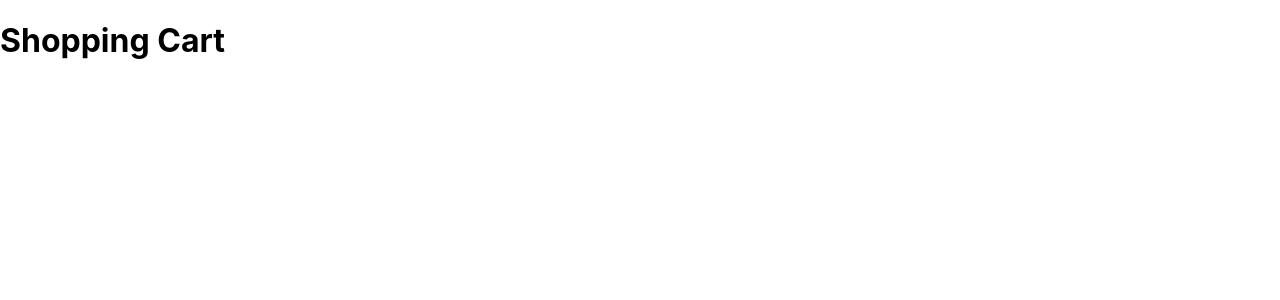
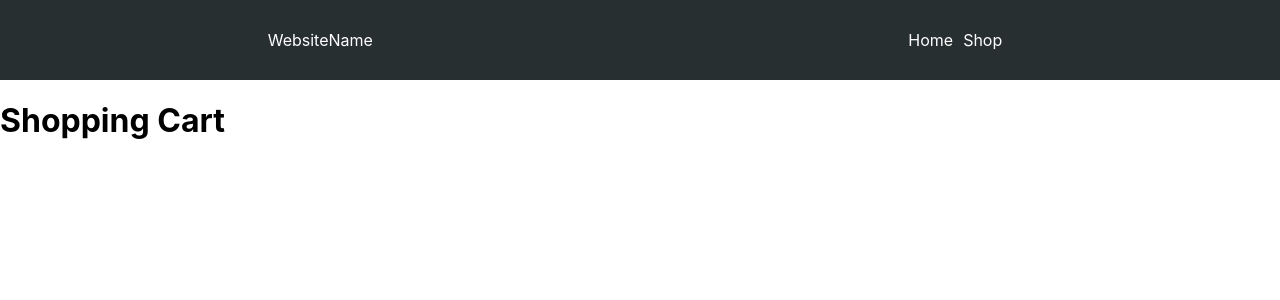
Before and after one commit to jw287962/shopping-cart, a React (Create React App) app: page /shop in a window 1280 px wide. Shown: the top 300 px of the page. Built offline with nearby package versions, Linux system fonts and the light colour scheme.

Commit message:
made nav

```diff
--- /dev/null
+++ b/src/Nav.js
@@ -0,0 +1,17 @@
+import { Link } from "react-router-dom"
+import './css/nav.css'
+
+
+export const Nav = () => {
+
+  return (
+    <nav>
+        <div>WebsiteName</div>
+      <div>
+        <Link to="/">Home</Link>
+        <Link to="./Shop">Shop</Link>
+      </div>
+
+    </nav>
+  )
+}
--- a/src/RouteSwitch.js
+++ b/src/RouteSwitch.js
@@ -1,12 +1,13 @@
 import { BrowserRouter, Route, Routes } from 'react-router-dom';
 import App from './App'
 import { Shop } from './Shop';
-
+import { Nav } from './Nav';
 const RouteSwitch = () =>{
 
 
   return (
     <BrowserRouter>
+      <Nav></Nav>
         <Routes>
           <Route path='/' element={<App ></App>}></Route>
           <Route path='/shop' element={<Shop></Shop>} ></Route>
--- /dev/null
+++ b/src/css/nav.css
@@ -0,0 +1,14 @@
+nav{
+  display: flex;
+  justify-content: space-around;
+  height: 10vh;
+  align-items: center;
+  color: white;
+  background-color: rgb(40, 47, 49);
+}
+
+a{
+  margin-right: 10px;
+  color: white;
+  text-decoration: none;
+}
```
